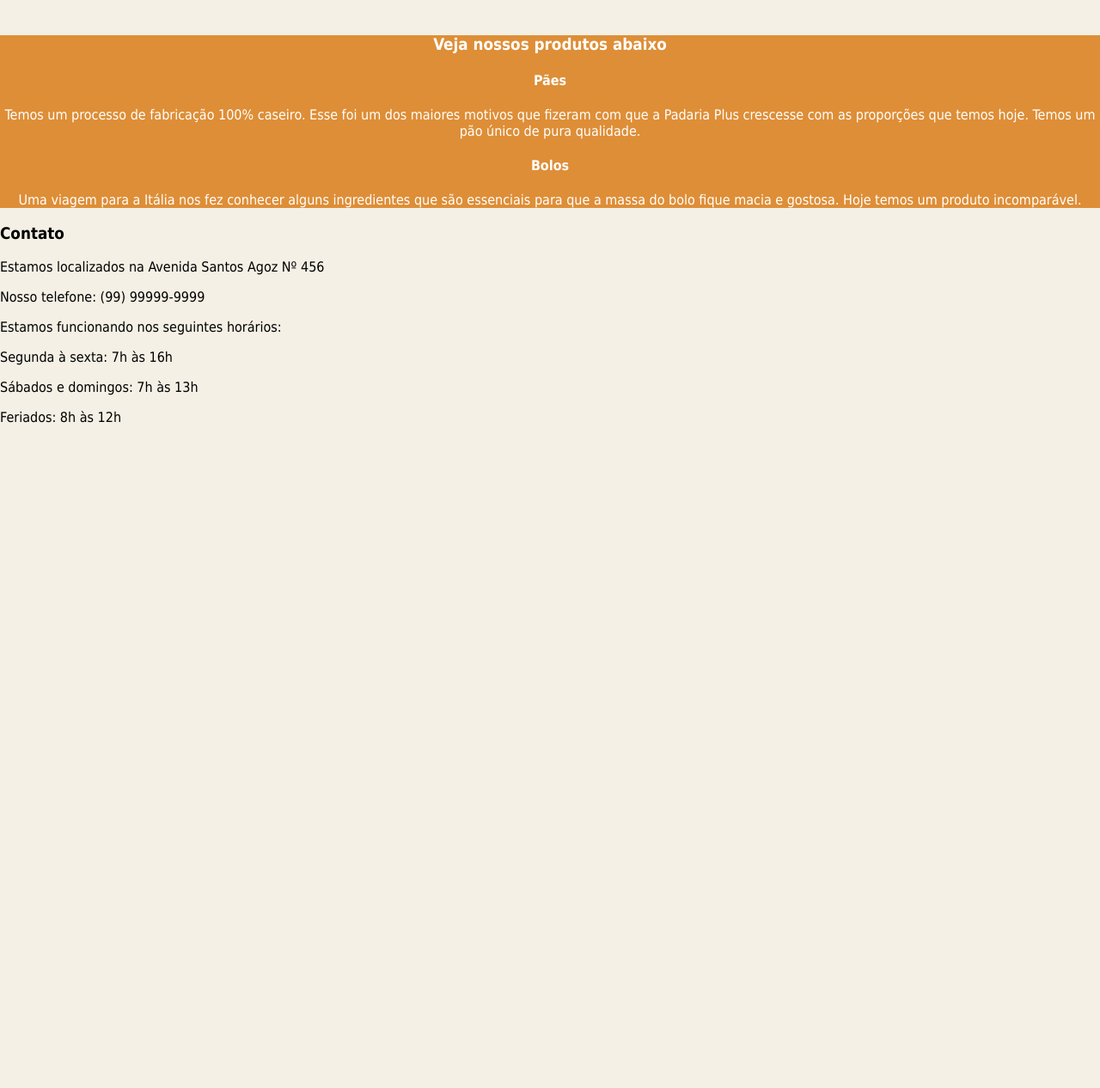
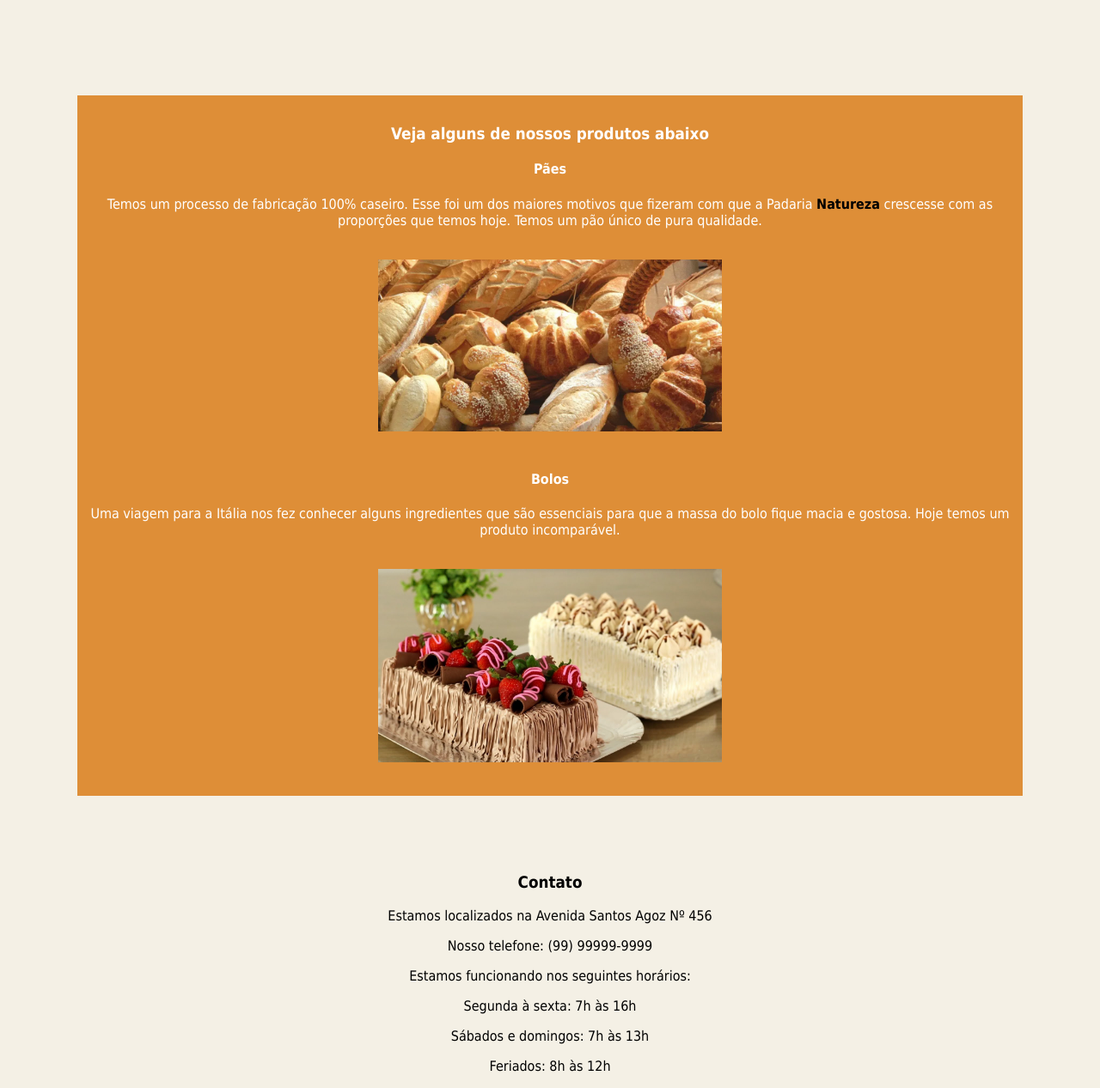
Before and after one commit to DiegoMarques20/projeto-site-padaria, a plain HTML site: page index.html in a window 1280 px wide. Shown: the part 1166-2432 px from the top of the page at 86% size. Before the commit the page ends 1677 px from the top, so only its background shows below. Drawn offline with Linux system fonts and the light colour scheme.

Commit message:
add contato do projeto padaria

```diff
--- a/estilo/style.css
+++ b/estilo/style.css
@@ -53,10 +53,19 @@ strong {
     margin: 20px auto;
     width: 700px;
 }
+.secao > img {
 
+}
 .produtos {
 
     background-color: #de8e37;
     color: #fff;
     text-align: center;
+    padding: 15px;
+    margin: 90px;
+
 }
+
+.contato {
+    text-align: center;
+}
--- a/index.html
+++ b/index.html
@@ -39,35 +39,37 @@
 
         <div class="produtos">
 
-            <h3>Veja nossos produtos abaixo</h3>
+            <h3>Veja alguns de nossos produtos abaixo</h3>
 
             <h4>Pães</h4>
 
-            <p>Temos um processo de fabricação 100% caseiro. Esse foi um dos maiores motivos que fizeram com que a Padaria Plus crescesse com as proporções que temos hoje. Temos um pão único de pura qualidade.</p>
+            <p>Temos um processo de fabricação 100% caseiro. Esse foi um dos maiores motivos que fizeram com que a Padaria <strong>Natureza</strong> crescesse com as proporções que temos hoje. Temos um pão único de pura qualidade.</p>
+
+            <img src="imagens/paes.jpg" width="400" alt="Paes da padaria Natureza">
+
             <h4>Bolos</h4>
 
             <p>Uma viagem para a Itália nos fez conhecer alguns ingredientes que são essenciais para que a massa do bolo fique macia e gostosa. Hoje temos um produto incomparável.</p>
 
+            <img src="imagens/bolos.jpg" width="400"  alt="Bolos da padaria Natureza">
+
+
+
         </div>
 
+        <div class="contato">
             <h3>Contato</h3>
-
 
             <p>Estamos localizados na Avenida Santos Agoz Nº 456</p>
 
-
             <p>Nosso telefone: (99) 99999-9999</p>
-
 
             <p>Estamos funcionando nos seguintes horários:</p>
 
-
             <p>Segunda à sexta: 7h às 16h</p>
 
-
             <p>Sábados e domingos: 7h às 13h</p>
-
-
             <p>Feriados: 8h às 12h</p>
+        </div>
 </body>
 </html>
```
Lines whose indentation alone changed are shown as unchanged.
